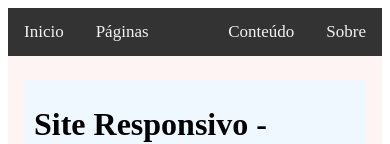
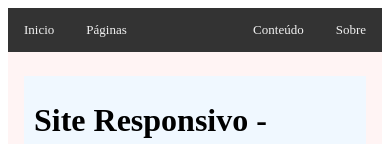
Before and after one commit to felipeftav/siteResponsivo, a plain HTML site: page index.html in a window 390 px wide. Shown: the top 144 px of the page. Drawn offline with Linux system fonts and the light colour scheme.

Commit message:
second commit

```diff
--- a/style.css
+++ b/style.css
@@ -65,4 +65,7 @@ footer {
     max-width: 200px;
     max-height: 100px;
   }
+  .topnav a {
+    font-size: small;
+  }
 }
```
